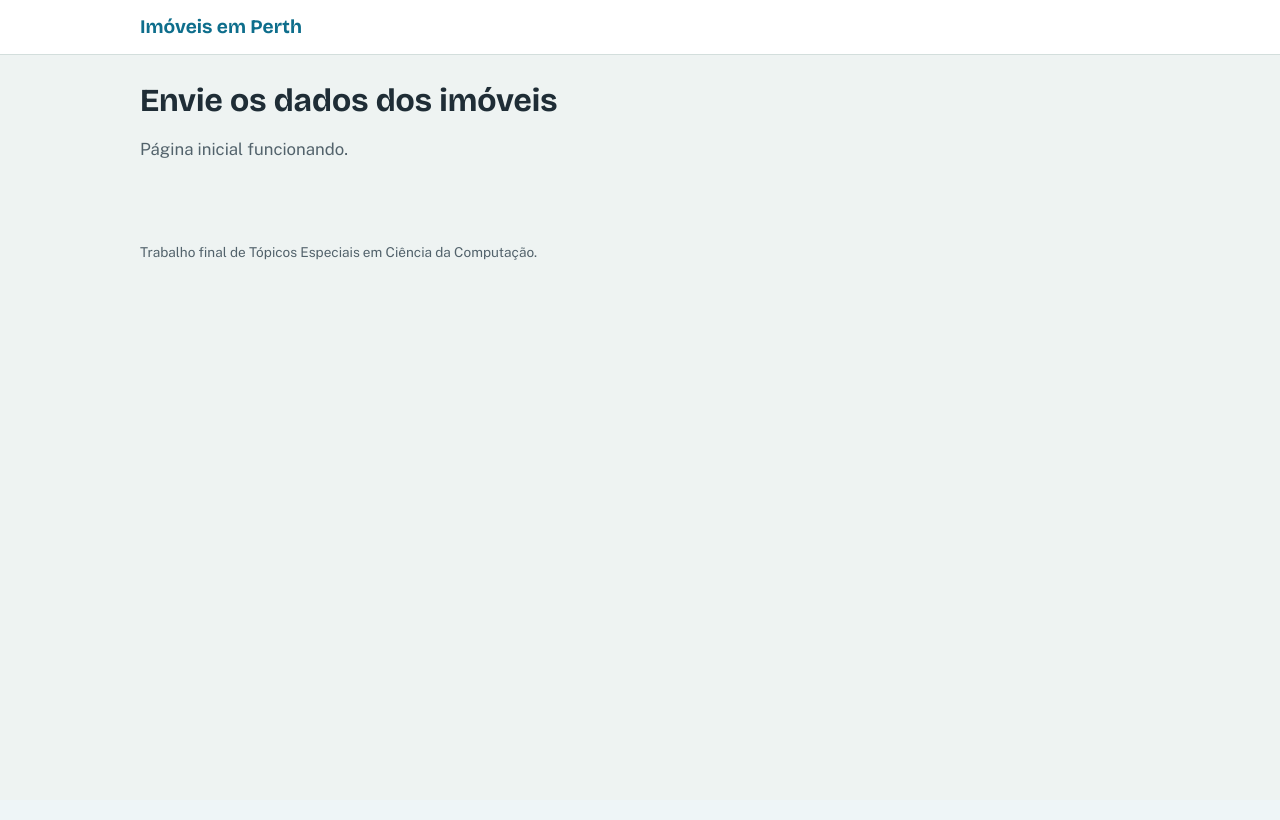
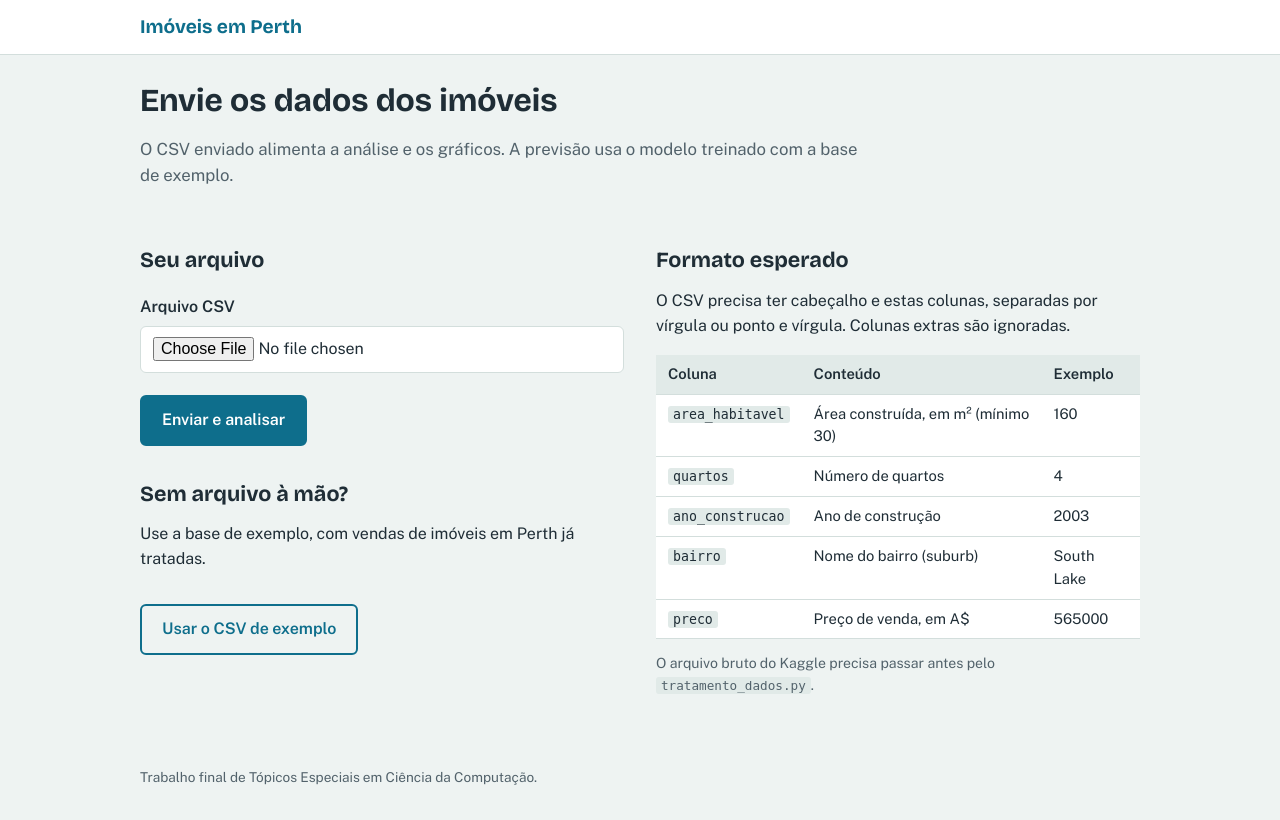
Before and after one commit to matheusfernando-create/aplicacao_web-com-analise-de-dados-e-machine-learning, a Flask app: page / in a window 1280 px wide. Before the commit the page ends 260 px from the top, so only its background shows below. Run offline with Flask 3, Linux system fonts and the light colour scheme.

Commit message:
feat: upload de CSV com validação e mensagens de erro

```diff
--- a/app.py
+++ b/app.py
@@ -1,10 +1,79 @@
-from flask import Flask, render_template
+import json
+import os
+from datetime import datetime
+from pathlib import Path
 
-app = Flask (__name__)
+from flask import Flask, flash, redirect, render_template, request, url_for
+from werkzeug.utils import secure_filename
+
+import dados
+
+BASE = Path(__file__).parent
+PASTA_UPLOADS = BASE / "uploads"
+ULTIMO_CSV = PASTA_UPLOADS / "ultimo_limpo.csv"
+ULTIMO_RELATORIO = PASTA_UPLOADS / "ultimo_relatorio.json"
+
+app = Flask(__name__)
+app.config["MAX_CONTENT_LENGTH"] = 20 * 1024 * 1024
+app.secret_key = os.environ.get("SECRET_KEY", "chave-de-desenvolvimento")
+
+
+def salvar_resultado(df_limpo, relatorio, origem, conteudo_original=None):
+    """Guarda o CSV original sem alterações e o resultado da limpeza em uploads/."""
+    PASTA_UPLOADS.mkdir(exist_ok=True)
+    carimbo = datetime.now().strftime("%Y%m%d_%H%M%S")
+    if conteudo_original is not None:
+        nome = f"original_{carimbo}_{secure_filename(origem) or 'arquivo.csv'}"
+        (PASTA_UPLOADS / nome).write_bytes(conteudo_original)
+    relatorio["origem"] = origem
+    relatorio["processado_em"] = datetime.now().strftime("%d/%m/%Y %H:%M")
+    df_limpo.to_csv(ULTIMO_CSV, index=False)
+    ULTIMO_RELATORIO.write_text(json.dumps(relatorio, ensure_ascii=False, indent=2), encoding="utf-8")
+
+
+def processar(conteudo, origem):
+    """Valida, limpa e salva. Retorna lista de erros (vazia se deu certo)."""
+    df, erros = dados.ler_csv(conteudo)
+    if erros:
+        return erros
+    df_limpo, relatorio = dados.limpar(df)
+    if len(df_limpo) < dados.MINIMO_REGISTROS:
+        sobra = len(df_limpo)
+        return [f"Depois da limpeza {'sobrou só 1 registro válido' if sobra == 1 else f'sobraram só {sobra} registros válidos'} "
+                f"(mínimo: {dados.MINIMO_REGISTROS}). Confira os valores de área, quartos, ano e preço."]
+    salvar_resultado(df_limpo, relatorio, origem, conteudo_original=conteudo)
+    return []
+
 
 @app.route("/")
 def index():
-    return render_template("index.html")
+    return render_template("index.html", erros=[])
+
+
+@app.route("/upload", methods=["POST"])
+def upload():
+    arquivo = request.files.get("arquivo")
+    if arquivo is None or arquivo.filename == "":
+        erros = ["Nenhum arquivo selecionado. Escolha um CSV para enviar."]
+    elif not arquivo.filename.lower().endswith(".csv"):
+        erros = ["Formato inválido: envie um arquivo com extensão .csv."]
+    else:
+        erros = processar(arquivo.read(), arquivo.filename)
+
+    if erros:
+        return render_template("index.html", erros=erros), 400
+    flash(f"Arquivo '{arquivo.filename}' enviado e analisado.", "ok")
+    return redirect(url_for("index"))  # no passo 4 trocar por url_for("analise")
+
+
+@app.route("/usar-exemplo", methods=["POST"])
+def usar_exemplo():
+    erros = processar(dados.CAMINHO_EXEMPLO.read_bytes(), dados.CAMINHO_EXEMPLO.name)
+    if erros:
+        return render_template("index.html", erros=erros), 400
+    flash("CSV de exemplo carregado.", "ok")
+    return redirect(url_for("index"))  # no passo 4 trocar por url_for("analise")
+
 
 if __name__ == "__main__":
     app.run(debug=True)
--- a/templates/base.html
+++ b/templates/base.html
@@ -1,8 +1,8 @@
-<!DOCTYPE html>
+<!doctype html>
 <html lang="pt-BR">
 <head>
-    <meta charset="UTF-8">
-    <meta name="viewport" content="width=device-width, initial-scale=1.0">
+  <meta charset="utf-8">
+  <meta name="viewport" content="width=device-width, initial-scale=1">
   <title>{% block titulo %}Preço de imóveis em Perth{% endblock %}</title>
   <link rel="preconnect" href="https://fonts.googleapis.com">
   <link rel="preconnect" href="https://fonts.gstatic.com" crossorigin>
@@ -12,11 +12,16 @@
 <body>
   <header class="topo">
     <div class="miolo topo-conteudo">
-            <a class="marca" href="{{url_for('index') }}">Imóveis em Perth</a>
+      <a class="marca" href="{{ url_for('index') }}">Imóveis em Perth</a>
     </div>
   </header>
 
   <main class="miolo">
+    {% with mensagens = get_flashed_messages(with_categories=true) %}
+      {% for categoria, texto in mensagens %}
+        <p class="aviso aviso-{{ categoria }}" role="status">{{ texto }}</p>
+      {% endfor %}
+    {% endwith %}
     {% block conteudo %}{% endblock %}
   </main>
 
--- a/templates/index.html
+++ b/templates/index.html
@@ -1,5 +1,47 @@
 {% extends "base.html" %}
 {% block conteudo %}
 <h1>Envie os dados dos imóveis</h1>
-<p class="lead">Página inicial funcionando.</p>
+<p class="lead">O CSV enviado alimenta a análise e os gráficos. A previsão usa o modelo treinado com a base de exemplo.</p>
+
+{% if erros %}
+<div class="aviso aviso-erro" role="alert">
+  <strong>Não foi possível usar o arquivo:</strong>
+  <ul>{% for erro in erros %}<li>{{ erro }}</li>{% endfor %}</ul>
+</div>
+{% endif %}
+
+<div class="duas-colunas">
+  <section>
+    <h2>Seu arquivo</h2>
+    <form action="{{ url_for('upload') }}" method="post" enctype="multipart/form-data" class="formulario">
+      <label for="arquivo">Arquivo CSV</label>
+      <input type="file" id="arquivo" name="arquivo" accept=".csv" required>
+      <button type="submit" class="botao">Enviar e analisar</button>
+    </form>
+
+    <h2>Sem arquivo à mão?</h2>
+    <form action="{{ url_for('usar_exemplo') }}" method="post">
+      <p>Use a base de exemplo, com vendas de imóveis em Perth já tratadas.</p>
+      <button type="submit" class="botao botao-secundario">Usar o CSV de exemplo</button>
+    </form>
+  </section>
+
+  <section>
+    <h2>Formato esperado</h2>
+    <p>O CSV precisa ter cabeçalho e estas colunas, separadas por vírgula ou ponto e vírgula. Colunas extras são ignoradas.</p>
+    <div class="rolagem">
+      <table class="tabela">
+        <thead><tr><th>Coluna</th><th>Conteúdo</th><th>Exemplo</th></tr></thead>
+        <tbody>
+          <tr><td><code>area_habitavel</code></td><td>Área construída, em m² (mínimo 30)</td><td>160</td></tr>
+          <tr><td><code>quartos</code></td><td>Número de quartos</td><td>4</td></tr>
+          <tr><td><code>ano_construcao</code></td><td>Ano de construção</td><td>2003</td></tr>
+          <tr><td><code>bairro</code></td><td>Nome do bairro (suburb)</td><td>South Lake</td></tr>
+          <tr><td><code>preco</code></td><td>Preço de venda, em A$</td><td>565000</td></tr>
+        </tbody>
+      </table>
+    </div>
+    <p class="nota">O arquivo bruto do Kaggle precisa passar antes pelo <code>tratamento_dados.py</code>.</p>
+  </section>
+</div>
 {% endblock %}
```
Lines whose indentation alone changed are shown as unchanged.
